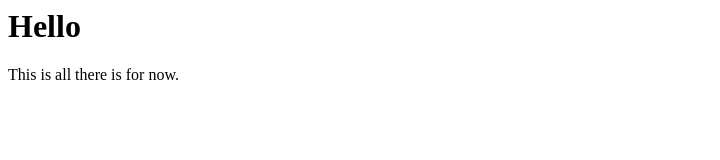
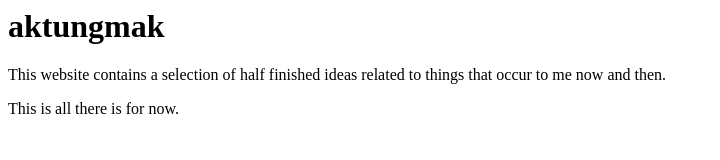
Before and after one commit to aktungmak/aktungmak, a plain HTML site: page index.html in a window 1280 px wide. Shown: the whole page, without its empty margins (0-720 px from the left). Drawn offline with Linux system fonts and the light colour scheme.

Commit message:
add some explanaition of what this is

```diff
--- a/index.html
+++ b/index.html
@@ -1,9 +1,13 @@
 <html>
     <head>
-        <title>Waiting for content</title>
+        <title>home - aktungmak</title>
     </head>
     <body>
-        <h1>Hello</h1>
+        <h1>aktungmak</h1>
+        <p>
+          This website contains a selection of half finished ideas related to
+          things that occur to me now and then.
+        </p>
         <p>This is all there is for now.</p>
     </body>
 </html>
```
